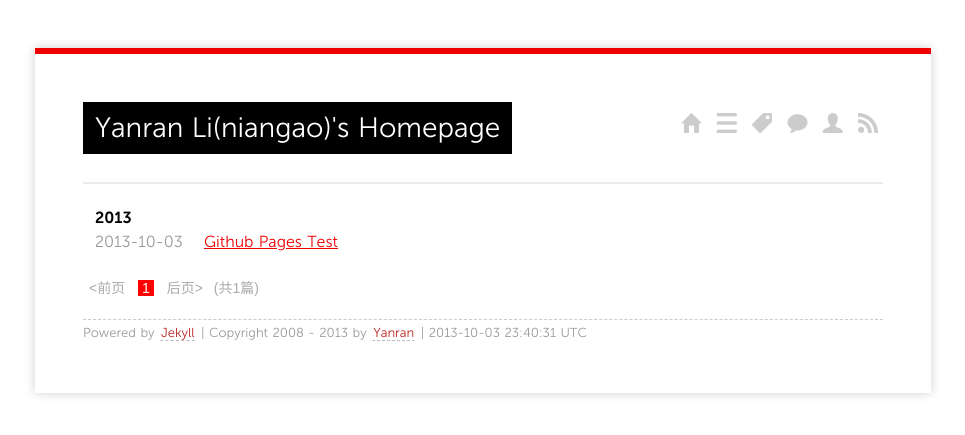
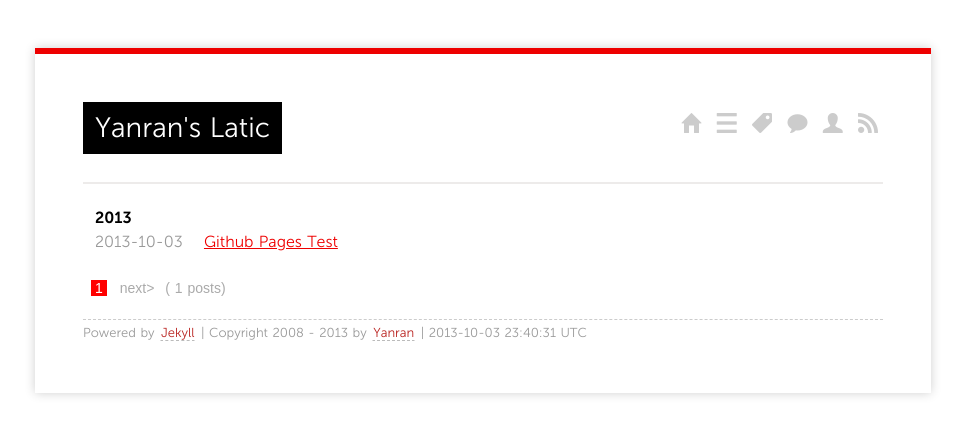
Before and after one commit to niangaotuantuan/niangaotuantuan.github.io, a Jekyll site: the page built from index.html, in a window 1280 px wide. Shown: the top 435 px of the page, without its empty margins (157-1122 px from the left). Built offline with Jekyll 4.4.1, drawn with Linux system fonts in a browser that asks for light colours; Markdown is read by kramdown in place of the engine named in the settings; the list of posts is cut into pages by our own code.

Commit message:
Update index.html
change some Chinese into English

```diff
--- a/index.html
+++ b/index.html
@@ -1,5 +1,5 @@
 ---
-title: Yanran Li(niangao)'s Homepage
+title: Yanran's Latic
 layout: page
 ---
 
@@ -21,12 +21,12 @@ layout: page
 
   {% if paginator.previous_page %}
     {% if paginator.previous_page == 1 %}
-    <a href="/"><前页</a>
+    <a href="/"><previous</a>
     {% else %}
-    <a href="/page{{paginator.previous_page}}"><前页</a>
+    <a href="/page{{paginator.previous_page}}"><previous</a>
     {% endif %}
   {% else %}
-    <span class="previous disabled"><前页</span>
+    <span class="previous disabled"><previous</span>
   {% endif %}
 
       {% if paginator.page == 1 %}
@@ -44,9 +44,9 @@ layout: page
     {% endfor %}
 
   {% if paginator.next_page %}
-    <a class="next" href="/page{{paginator.next_page}}">后页></a>
+    <a class="next" href="/page{{paginator.next_page}}">next></a>
   {% else %}
-    <span class="next disabled" >后页></span>
+    <span class="next disabled" >next></span>
   {% endif %}
-  (共{{ paginator.total_posts }}篇)
+  ( {{ paginator.total_posts }} posts)
 </div>
```
